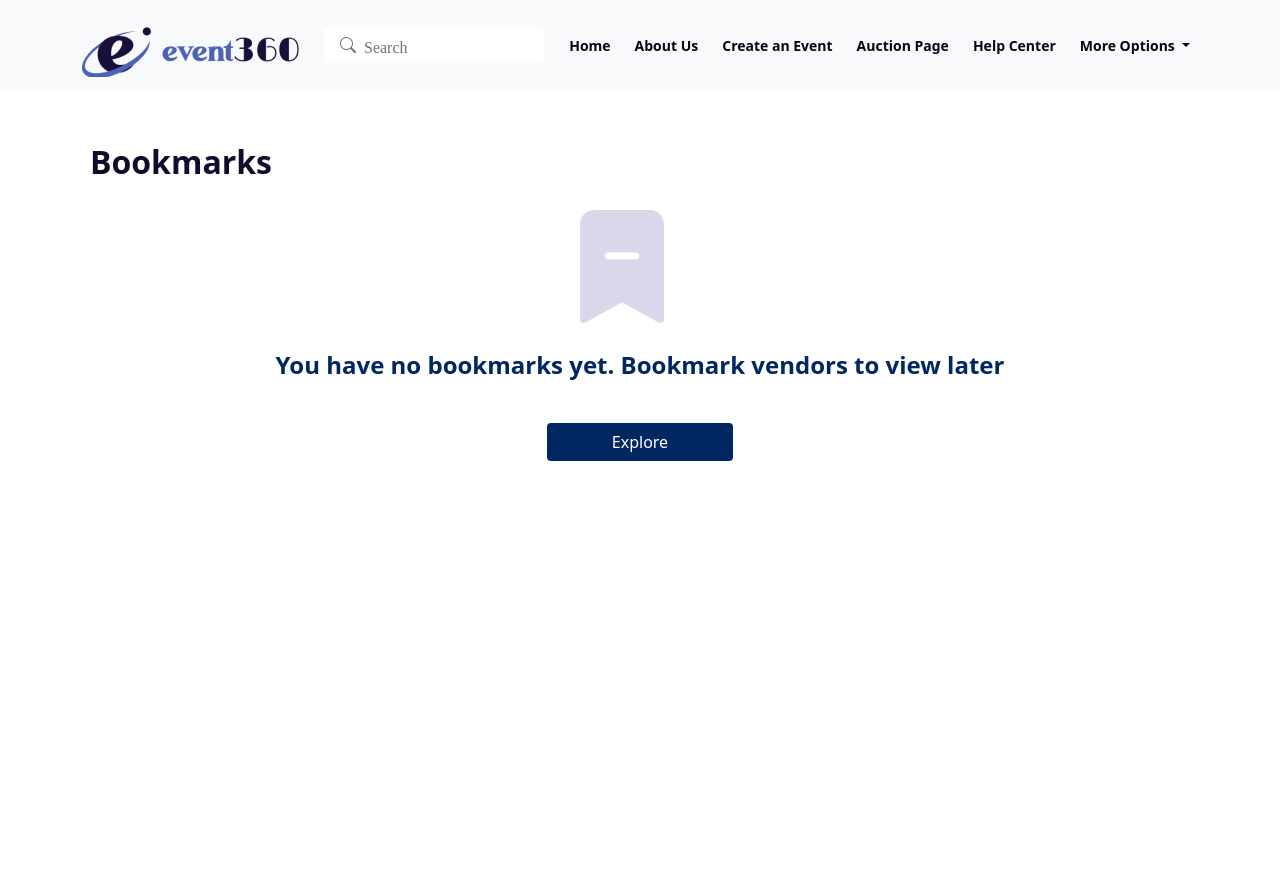
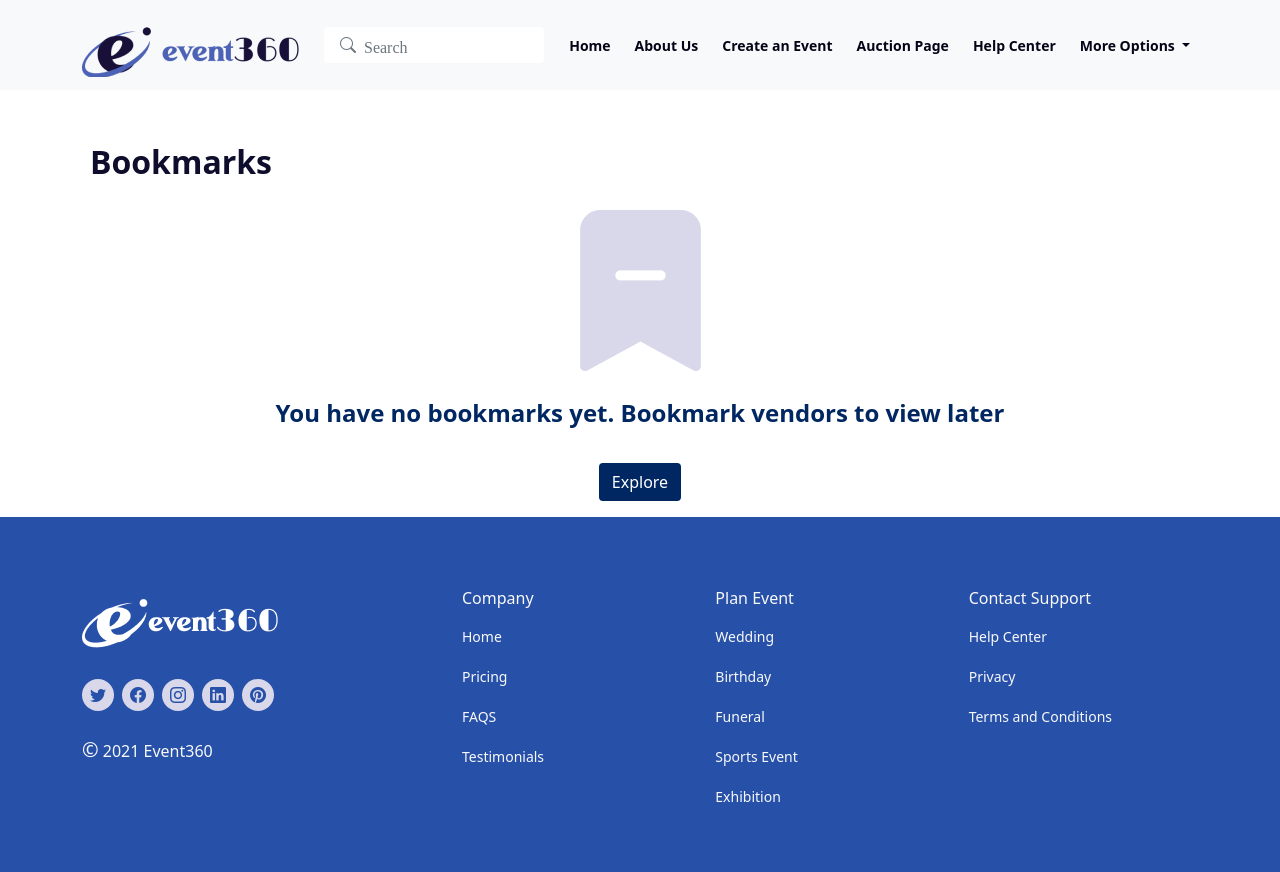
Before and after one commit to G-Eta/bookmark, a plain HTML site: page index.html in a window 1280 px wide. Before the commit the page ends 800 px from the top, so only its background shows below. Drawn offline with nearby package versions, Linux system fonts and the light colour scheme.

Commit message:
added footer

```diff
--- a/css/payment.css
+++ b/css/payment.css
@@ -40,10 +40,3 @@
 .light-blue{
     color:#2750A8;
 }
-.bookmark{
-    display: flex;
-    flex-direction: column;
-    justify-items: center;
-    align-items: center;
-    margin: 0 auto;
-}
--- a/index.html
+++ b/index.html
@@ -10,7 +10,7 @@
     <link rel="stylesheet" href="css/header-and-footer.css">
     <link rel="stylesheet" href="https://cdn.jsdelivr.net/npm/bootstrap-icons@1.8.3/font/bootstrap-icons.css">
     <script src="https://unpkg.com/@popperjs/core@2"></script>
-    <title>Document</title>
+    <title>Bookmarks</title>
 </head>
 <body>
 
@@ -67,15 +67,15 @@
             <p class="dark-blue fs-2 fw-bold">Bookmarks</p>
         </div>
 
-        <div class="bookmark mt-4">
+        <div class="d-flex justify-content-center align-items-center flex-column mt-4">
           <div class='img-fluid'>
-            <img src="./img/bookmark.png" style="width: 70%" alt="bookmark">
+            <img src="./img/bookmark.png"  alt="bookmark">
           </div>
           <div>
             <p class="mid-blue fs-4 fw-bold mt-4">You have no bookmarks yet. Bookmark vendors to view later</p>
           </div>
-          <div class="d-grid gap-2 col-2 mx-auto mt-4">
-            <button class="btn text-white" style="background:#012762" type="button">Explore</button>
+          <div class="my-3">
+            <button class="btn" style="background:#012762" type="button"><a href=index.html style="text-decoration: none; color:white">Explore</a></button>
         </div>
         </div>
 
@@ -86,6 +86,49 @@
 
 
     </section>
+
+    <footer style="background-color: #2750A8;">
+      <div class="container py-3 py-lg-5 py-md-5">
+        <div class="row text-light">
+          <div class="col-lg-4 col-md-4 col-12 pt-lg-0 pt-3">
+            <img src="img/logo-white.png" class="img-fluid pb-4" alt="360 logo">
+            <div class="d-flex">
+              <a href="#" class="me-2 text-decoration-none link-light"><i class="bi bi-twitter d-flex justify-content-center align-items-center d-inline-block p-2 rounded-circle" style="background-color: #D8D8EA; color: #2750A8;"></i></a>
+              <a href="#" class="me-2 text-decoration-none link-light"><i class="bi bi-facebook d-flex justify-content-center align-items-center d-inline-block p-2 rounded-circle" style="background-color: #D8D8EA; color: #2750A8;"></i></a>
+              <a href="#" class="me-2 text-decoration-none link-light"><i class="bi bi-instagram d-flex justify-content-center align-items-center d-inline-block p-2 rounded-circle" style="background-color: #D8D8EA; color: #2750A8;"></i></a>
+              <a href="#" class="me-2 text-decoration-none link-light"><i class="bi bi-linkedin d-flex justify-content-center align-items-center d-inline-block p-2 rounded-circle" style="background-color: #D8D8EA; color: #2750A8;"></i></a>
+              <a href="#" class="me-2 text-decoration-none link-light"><i class="bi bi-pinterest d-flex justify-content-center align-items-center d-inline-block p-2 rounded-circle" style="background-color: #D8D8EA; color: #2750A8;"></i></a>
+            </div>
+            <p class="text-light pt-4"><span class="fs-5">&copy;</span> 2021 Event360</p>
+          </div>
+         <div class="col-lg-8 col-md-8 col-12 pt-lg-0 pt-3">
+           <div class="row">
+            <div class="col-lg-4 col-md-4 col-12 pt-4">
+              <h5 class="pb-2 fs-6">Company</h5>
+              <p><a href="#" class="text-decoration-none link-light" style="font-size: 14px;">Home</a></p>
+              <p><a href="#" class="text-decoration-none link-light" style="font-size: 14px;">Pricing</a></p>
+              <p><a href="#" class="text-decoration-none link-light" style="font-size: 14px;">FAQS</a></p>
+              <p><a href="#" class="text-decoration-none link-light" style="font-size: 14px;">Testimonials</a></p>
+            </div>
+            <div class="col-lg-4 col-md-4 col-12 pt-4">
+              <h5 class="pb-2 fs-6">Plan Event</h5>
+              <p><a href="#" class="text-decoration-none link-light" style="font-size: 14px;">Wedding</a></p>
+              <p><a href="#" class="text-decoration-none link-light" style="font-size: 14px;">Birthday</a></p>
+              <p><a href="#" class="text-decoration-none link-light" style="font-size: 14px;">Funeral</a></p>
+              <p><a href="#" class="text-decoration-none link-light" style="font-size: 14px;">Sports Event</a></p>
+              <p><a href="#" class="text-decoration-none link-light" style="font-size: 14px;">Exhibition</a></p>
+            </div>
+            <div class="col-lg-4 col-md-4 col-12 pt-4">
+              <h5 class="pb-2 fs-6">Contact Support</h5>
+              <p><a href="#" class="text-decoration-none link-light" style="font-size: 14px;">Help Center</a></p>
+              <p><a href="#" class="text-decoration-none link-light" style="font-size: 14px;">Privacy</a></p>
+              <p><a href="#" class="text-decoration-none link-light" style="font-size: 14px;">Terms and Conditions</a></p>
+            </div>
+           </div>
+         </div>
+        </div>
+      </div>
+  </footer>
     <script src="js/bootstrap.min.js"></script>
     <script src="js/header-and-footer.js"></script>
 </body>
```
Also changed, not shown: img/logo-white.png (added).
